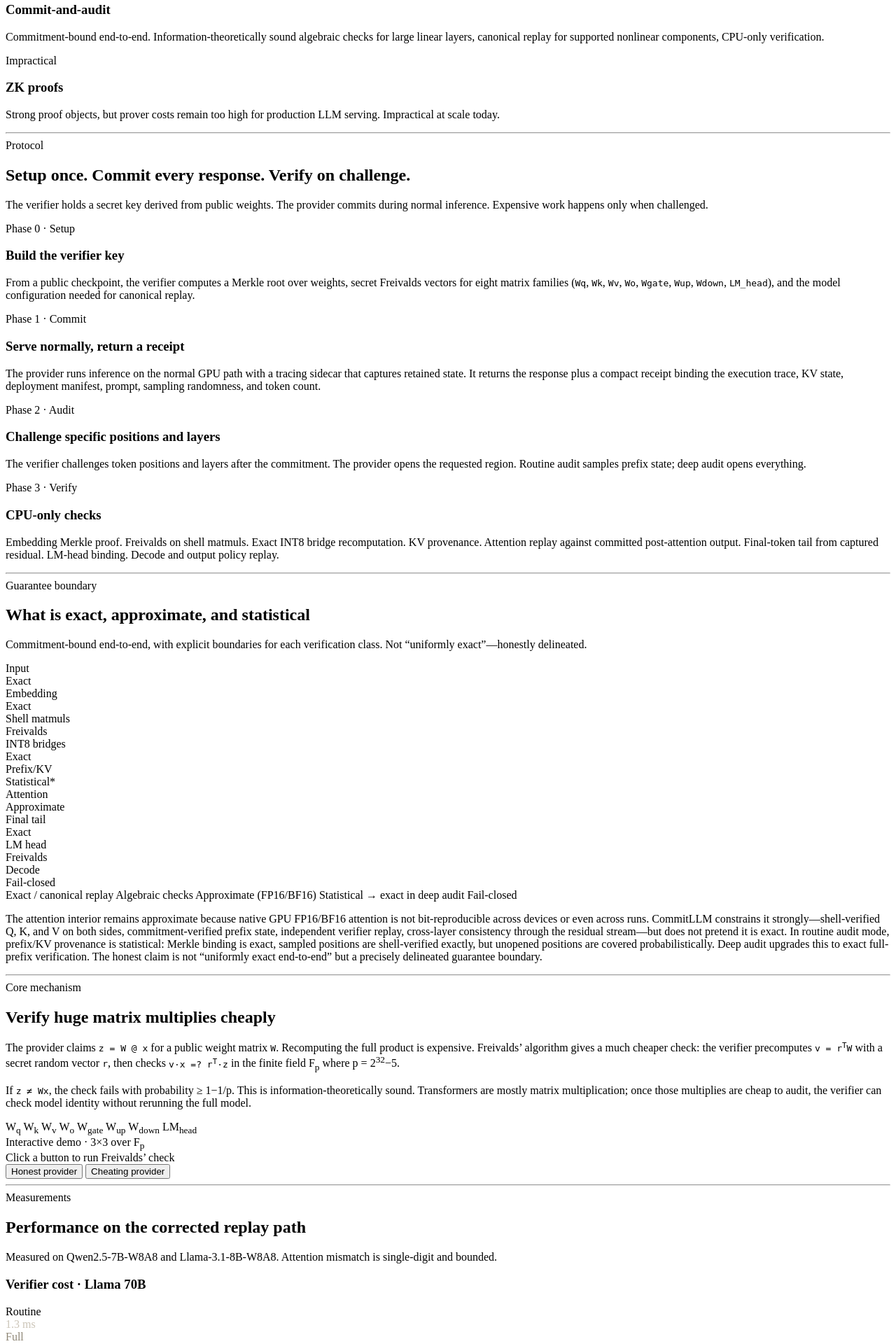
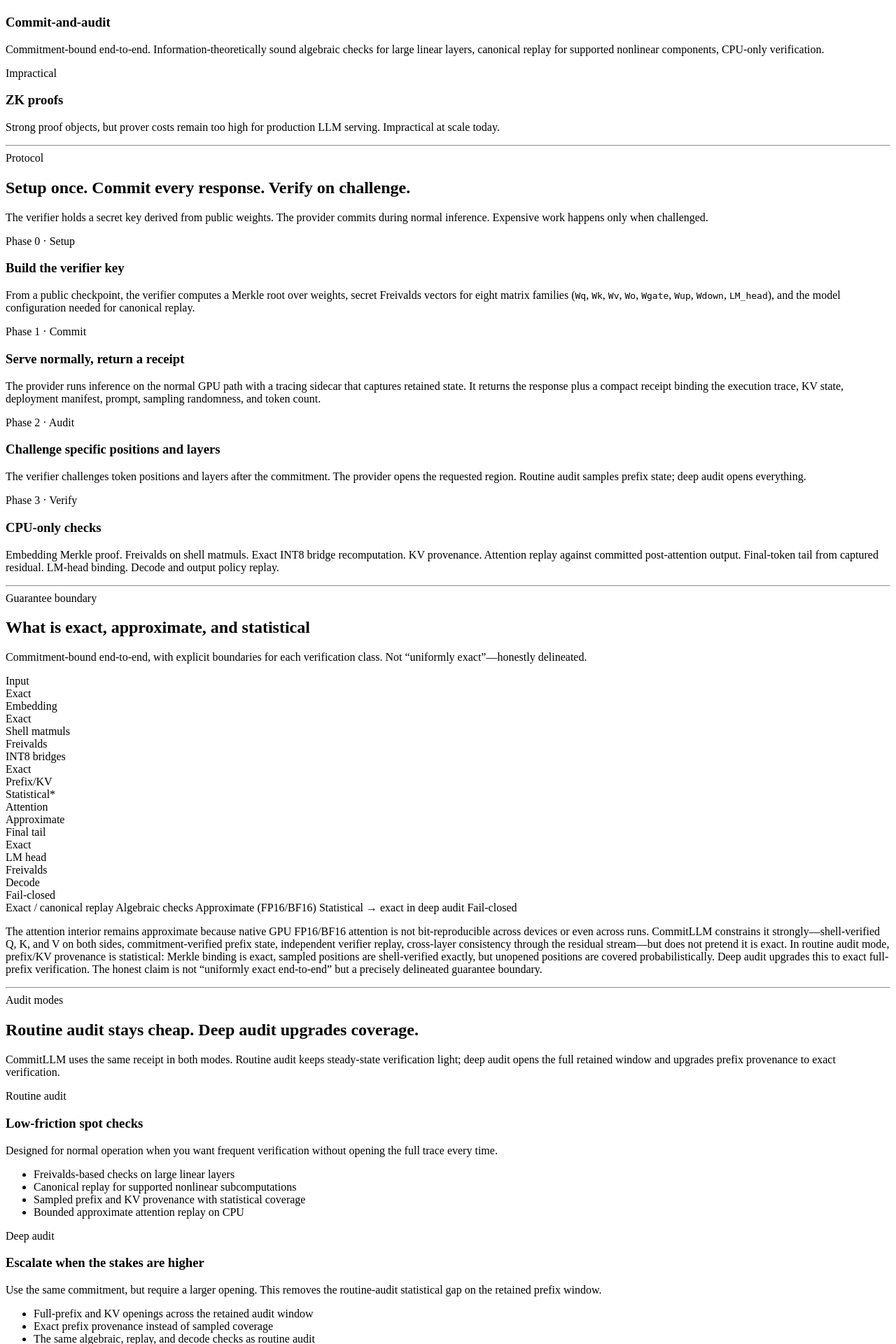
Before and after one commit to lambdaclass/CommitLLM, a Python web app: template site/templates/index.html in a window 1280 px wide. Shown: the part 771-2691 px from the top of the page at 70% size. Run offline with Jinja, Linux system fonts and the light colour scheme; the template is opened without the code that fills it, so the values that code supplies are empty.

Commit message:
Improve landing page protocol clarity

```diff
--- a/site/templates/index.html
+++ b/site/templates/index.html
@@ -88,6 +88,7 @@
     <ul class="nav-links">
       <li><a href="#protocol">Protocol</a></li>
       <li><a href="#guarantees">Guarantees</a></li>
+      <li><a href="#audit">Audit</a></li>
       <li><a href="#benchmarks">Benchmarks</a></li>
       <li><a href="#binding">Binding</a></li>
       <li><a href="#usecases">Use cases</a></li>
@@ -261,6 +262,46 @@
 
 <hr class="rule">
 
+<!-- ── Audit modes ───────────────────────────────── -->
+<section class="section" id="audit">
+  <div class="container">
+    <div class="section-label">Audit modes</div>
+    <h2 class="section-title">Routine audit stays cheap. Deep audit upgrades coverage.</h2>
+    <p class="section-sub">
+      CommitLLM uses the same receipt in both modes. Routine audit keeps steady-state verification light; deep audit opens the full retained window and upgrades prefix provenance to exact verification.
+    </p>
+    <div class="audit-grid">
+      <div class="audit-card">
+        <div class="audit-label">Routine audit</div>
+        <h3>Low-friction spot checks</h3>
+        <p>Designed for normal operation when you want frequent verification without opening the full trace every time.</p>
+        <ul class="audit-points">
+          <li>Freivalds-based checks on large linear layers</li>
+          <li>Canonical replay for supported nonlinear subcomputations</li>
+          <li>Sampled prefix and KV provenance with statistical coverage</li>
+          <li>Bounded approximate attention replay on CPU</li>
+        </ul>
+      </div>
+      <div class="audit-card audit-card--highlight">
+        <div class="audit-label">Deep audit</div>
+        <h3>Escalate when the stakes are higher</h3>
+        <p>Use the same commitment, but require a larger opening. This removes the routine-audit statistical gap on the retained prefix window.</p>
+        <ul class="audit-points">
+          <li>Full-prefix and KV openings across the retained audit window</li>
+          <li>Exact prefix provenance instead of sampled coverage</li>
+          <li>The same algebraic, replay, and decode checks as routine audit</li>
+          <li>Higher bandwidth and storage cost, not a different serving path</li>
+        </ul>
+      </div>
+    </div>
+    <div class="audit-note">
+      <strong>Operationally:</strong> routine audit is the default posture; deep audit is the escalation path when a response is high value, disputed, or randomly selected for full review.
+    </div>
+  </div>
+</section>
+
+<hr class="rule">
+
 <!-- ── Freivalds ─────────────────────────────────── -->
 <section class="section" id="freivalds">
   <div class="container">
@@ -315,6 +356,20 @@
     <p class="section-sub">
       Measured on Qwen2.5-7B-W8A8 and Llama-3.1-8B-W8A8. Attention mismatch is single-digit and bounded.
     </p>
+    <div class="bench-facts">
+      <div class="bench-fact">
+        <span class="bench-fact-label">Measured today</span>
+        <strong>Qwen2.5-7B-W8A8 and Llama-3.1-8B-W8A8</strong>
+      </div>
+      <div class="bench-fact">
+        <span class="bench-fact-label">Verifier hardware</span>
+        <strong>CPU only</strong>
+      </div>
+      <div class="bench-fact">
+        <span class="bench-fact-label">Provider path</span>
+        <strong>Normal GPU serving with tracing</strong>
+      </div>
+    </div>
     <div class="bench-cols">
       <div class="bench-panel">
         <h3>Verifier cost &middot; Llama 70B</h3>
@@ -383,6 +438,43 @@
     </div>
   </div>
 </section>
+
+<hr class="rule">
+
+<!-- ── Deployment fit ────────────────────────────── -->
+<section class="section" id="deployment">
+  <div class="container">
+    <div class="section-label">Deployment fit</div>
+    <h2 class="section-title">Built to sit beside real serving stacks</h2>
+    <p class="section-sub">
+      CommitLLM is not a replacement inference engine. The provider keeps the normal GPU path and produces request-scoped evidence alongside it.
+    </p>
+    <div class="compat-grid">
+      <div class="compat-item">
+        <div class="compat-label compat-label--green">Supported now</div>
+        <h3>Continuous batching and paged attention</h3>
+        <p>Many user requests can share the same GPU microbatch. CommitLLM still produces per-request receipts and per-request audits.</p>
+      </div>
+      <div class="compat-item">
+        <div class="compat-label compat-label--green">Supported now</div>
+        <h3>Tensor parallelism and fused kernels</h3>
+        <p>The tracing layer follows the existing execution path instead of replacing production kernels with proof-friendly substitutes.</p>
+      </div>
+      <div class="compat-item">
+        <div class="compat-label compat-label--green">Supported now</div>
+        <h3>Quantized serving</h3>
+        <p>Quantization metadata is receipt-bound, and the kept path is measured on production-style W8A8 checkpoints.</p>
+      </div>
+      <div class="compat-item compat-item--warn">
+        <div class="compat-label compat-label--red">Not the current story</div>
+        <h3>Cross-request cache reuse and shortcut decoding</h3>
+        <p>Cross-request prefix caching, speculative decoding, and other semantics-changing shortcuts need more protocol work. Unsupported paths should fail closed.</p>
+      </div>
+    </div>
+  </div>
+</section>
+
+<hr class="rule">
 
 <!-- ── What it binds ─────────────────────────────── -->
 <section class="section" id="binding">
@@ -466,6 +558,9 @@
   <div class="container">
     <div class="section-label">Repository</div>
     <h2 class="section-title">Code layout</h2>
+    <p class="section-sub">
+      The public project name is CommitLLM. Some internal crate and package paths still use the legacy <code>verilm-*</code> prefix while the rename is being completed.
+    </p>
     <div class="table-wrap">
       <table class="specs-table">
         <thead><tr><th>Component</th><th>Path</th></tr></thead>
```
Also changed, not shown: site/sass/style.scss (+159 -0 lines).
